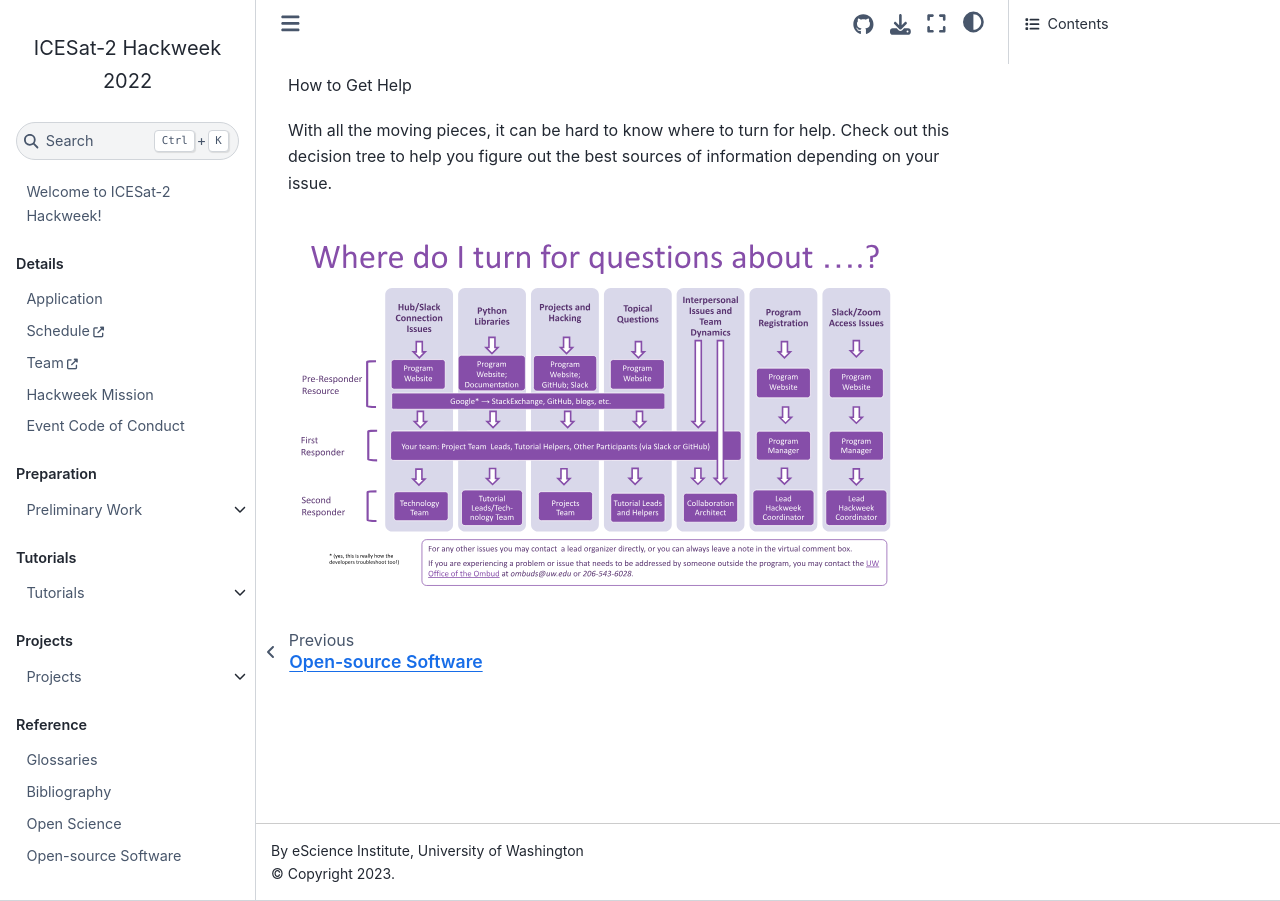
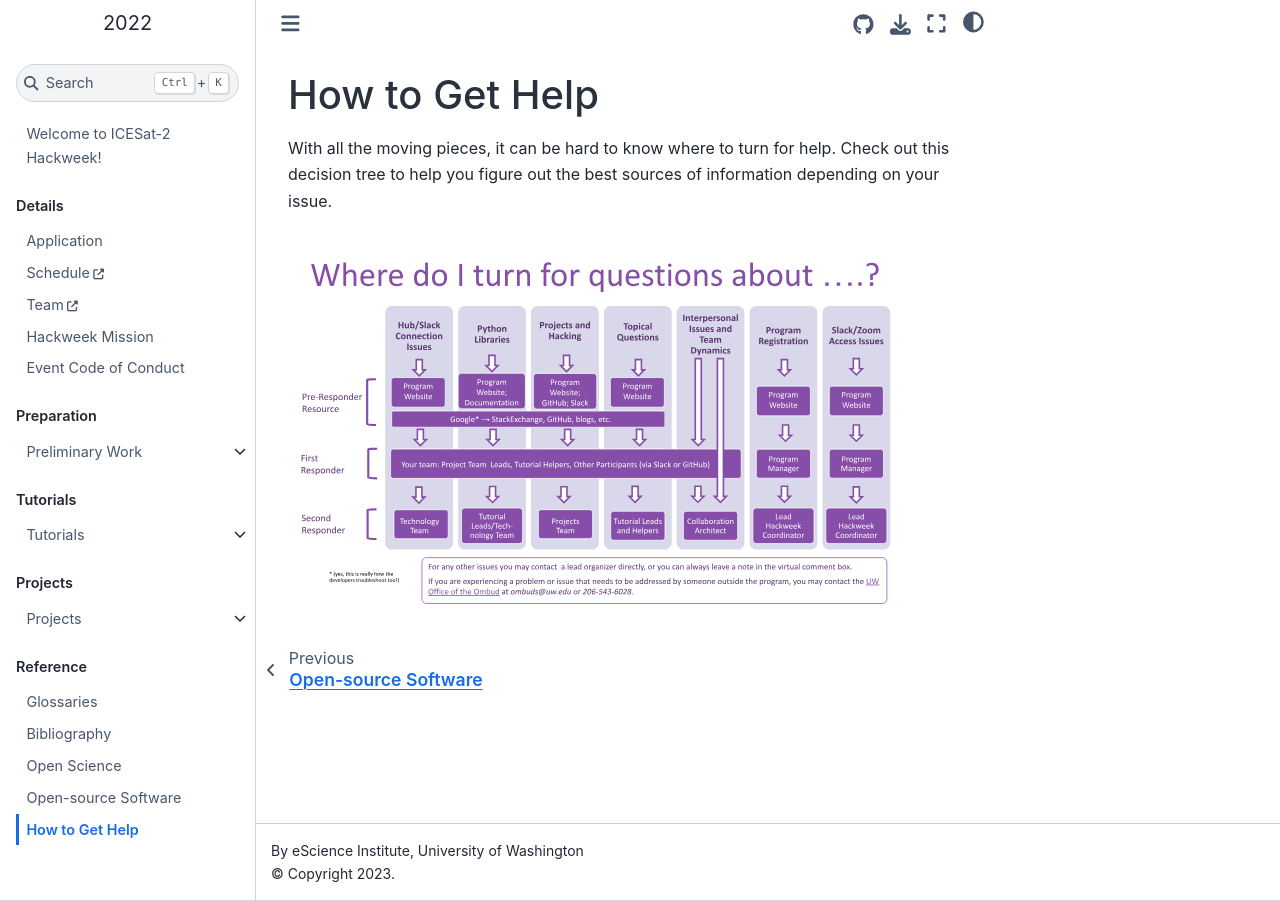
Before and after one commit to ICESAT-2HackWeek/website2022, a Jupyter Book: the page built from book/reference/questions.md, in a window 1280 px wide. Built offline with Jupyter Book 1.0.4 settings and Sphinx 7.4.7 and the Sphinx Book theme 1.1.4, drawn with Linux system fonts in a browser that asks for light colours.

Commit message:
Update book/reference/questions.md
Co-authored-by: Scott Henderson <scottyhq@gmail.com>

```diff
--- a/book/reference/questions.md
+++ b/book/reference/questions.md
@@ -1,4 +1,4 @@
-How to Get Help
+# How to Get Help
 
 With all the moving pieces, it can be hard to know where to turn for help.
 Check out this decision tree to help you figure out the best sources of information depending on your issue.
```
